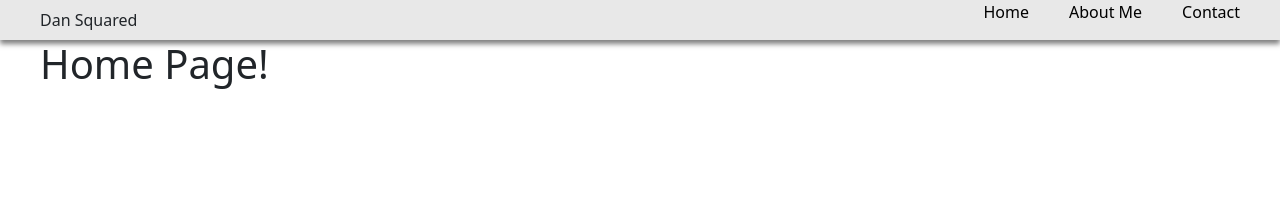
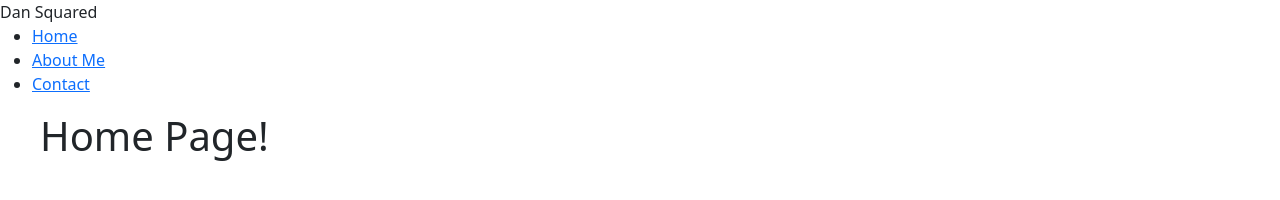
Before and after one commit to danielcsarria/dan-squared, a plain HTML site: page index.html in a window 1280 px wide. Drawn offline with nearby package versions, Linux system fonts and the light colour scheme.

Commit message:
reset for challenge

```diff
--- a/assets/styles/styles.css
+++ b/assets/styles/styles.css
@@ -4,46 +4,6 @@ html, body {
   font-family: 'Roboto', sans-serif;
 }
 
-header {
-  display: flex;
-  justify-content: space-between;
-  align-items: center;
-  padding: 0 40px;
-  background-color: #e8e8e8;
-  box-shadow: 0px 4px 5px 0px rgba(0,0,0,0.5);
-}
-
-header ul {
-  display: flex;
-  list-style: none;
-}
-
-header ul li {
-  margin-left: 40px
-}
-
-header ul li a {
-  text-decoration: none;
-  color: #000;
-  position: relative;
-}
-
-header ul li a::after {
-  content: "";
-  width: 100%;
-  height: 5px;
-  position: absolute;
-  bottom: -16px;
-  left: 0;
-  background-color: rgb(7, 151, 199);
-  opacity: 0;
-  transition: 250ms ease-in-out;
-}
-
-header ul li a:hover::after{
-  opacity: 1;
-}
-
 section {
   padding: 0 40px;
 }
```
Also changed, not shown: index.html (+1 -0 lines).
